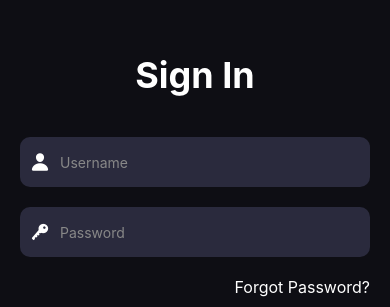
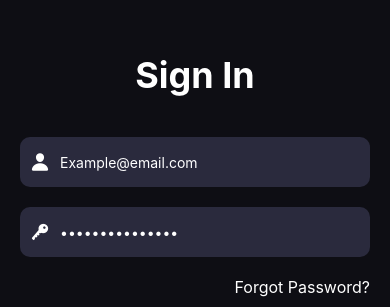
Before and after one commit to AatuTHu/shiny-chainsaw, a React Native app: screen / in a window 390 px wide. Shown: the part 110-417 px from the top of the page. Built offline with nearby package versions, Linux system fonts and the light colour scheme; no server answers.

Commit message:
Registeration page
Crated and styled the registeration page

```diff
--- a/App.js
+++ b/App.js
@@ -3,10 +3,9 @@ import { StyleSheet, View, Button } from 'react-native';
 import { auth } from './services/Firebase';
 import { useState, useEffect } from 'react';
 import Navigation from './services/Navigation'
-import Page1 from './examplePages/Page1'
-import Page2 from './examplePages/Page2'
+import AuthPage from './components/AuthPage';
+import RegisterPage from './components/RegisterPage'
 import Page3 from './examplePages/Page3'
-import AuthPage from './components/AuthPage';
 
 export default function App() {
 
@@ -46,7 +45,10 @@ export default function App() {
   )} */
 
     return (
-      <AuthPage/>
+      <Navigation setNavigate={setNavigate} navigate={navigate}>
+        <AuthPage setNavigate={setNavigate} />
+        <RegisterPage setNavigate={setNavigate} />
+      </Navigation>
     )
 }
 
--- a/components/AuthPage.js
+++ b/components/AuthPage.js
@@ -4,19 +4,10 @@ import React, {useState} from 'react'
 import Icon from '@expo/vector-icons/Ionicons'
 import { LinearGradient } from 'expo-linear-gradient';
 
-const AuthPage = () => {
+export default function AuthPage({ setNavigate }) {
 
   const [email, setEmail] = useState('Example@email.com')
   const [password, setPassword] = useState('ExamplePassword')
-
-  const onRegisterPress = () => {
-    const response = registerUser(email, password)
-    if( response === false) {
-      console.log("jotain error messagea")
-    } else {
-      console.log("Onnistuit")
-    }
-  }
 
   const onSignInPress = () => {
     const response = signInUser(email, password)
@@ -31,12 +22,13 @@ const AuthPage = () => {
     <View style={styles.container}>
     <Text style={styles.title}>Sign In</Text>
 
-    {/* Username Input */}
+    {/* Email Input */}
     <View style={styles.inputContainer}>
       <Icon name="person" size={20} color="#fff" style={styles.icon} />
       <TextInput
-        value={setEmail}
-        placeholder="Username"
+        value={email}
+        onChangeText={(text) => setEmail(text)}
+        placeholder="Email"
         placeholderTextColor="#888"
         style={styles.input}
       />
@@ -46,7 +38,8 @@ const AuthPage = () => {
     <View style={styles.inputContainer}>
       <Icon name="key" size={20} color="#fff" style={styles.icon} />
       <TextInput
-        value={setPassword}
+        value={password}
+        onChangeText={(text) => setPassword(text)}
         placeholder="Password"
         placeholderTextColor="#888"
         secureTextEntry
@@ -87,7 +80,7 @@ const AuthPage = () => {
     {/* Sign Up Section */}
     <View style={styles.signUpContainer}>
       <Text style={styles.signUpText}>Don't have an account?</Text>
-      <TouchableOpacity onPress={onRegisterPress} >
+      <TouchableOpacity onPress={() => setNavigate(1)} >
         <Text style={styles.signUpButtonText}>Sign Up</Text>
       </TouchableOpacity>
     </View>
@@ -191,5 +184,3 @@ const styles = StyleSheet.create({
     marginLeft: 5,
   },
 });
-
-export default AuthPage
--- /dev/null
+++ b/components/RegisterPage.js
@@ -0,0 +1,171 @@
+import React, { useState } from 'react';
+import { View, Text, TextInput, TouchableOpacity, StyleSheet, Alert } from 'react-native';
+import Ionicons from '@expo/vector-icons/Ionicons';
+import { LinearGradient } from 'expo-linear-gradient';
+import { registerUser, signInUser } from '../services/Firebase'
+
+
+export default function CreateAccountScreen({ setNavigate})  {
+
+    const [email, setEmail] = useState('')
+    const [password, setPassword] = useState('');
+    const [confirmPassword, setConfirmPassword] = useState('');
+
+// Function to handle registration with email validation
+    const handleRegister = () => {
+        // Email regex pattern for validation
+        const emailRegex = /^[^\s@]+@[^\s@]+\.[^\s@]+$/;
+
+        if (!emailRegex.test(email)) {
+        Alert.alert('Invalid Email', 'Please enter a valid email address.');
+        return;
+        }
+
+        if (password !== confirmPassword) {
+        Alert.alert('Password Mismatch', 'Passwords do not match!');
+        return;
+        }
+
+        if (password.length < 6) {
+        Alert.alert('Weak Password', 'Password should be at least 6 characters long.');
+        return;
+    }
+
+    // If all validations pass
+    Alert.alert('Success', 'Account created successfully!');
+    setNavigate(0); // Navigate back to the login page
+    };
+
+  return (
+    <View style={styles.container}>
+      <Text style={styles.title}>Create Account</Text>
+
+      {/* Email Input */}
+      <View style={styles.inputContainer}>
+        <Ionicons name="mail-outline" size={20} color="#fff" style={styles.icon} />
+        <TextInput
+          placeholder="Email"
+          placeholderTextColor="#888"
+          keyboardType="email-address"
+          value={email}
+          onChangeText={(text) => setEmail(text)}
+          style={styles.input}
+        />
+      </View>
+
+      {/* Password Input */}
+      <View style={styles.inputContainer}>
+        <Ionicons name="lock-closed-outline" size={20} color="#fff" style={styles.icon} />
+        <TextInput
+          placeholder="Password"
+          placeholderTextColor="#888"
+          secureTextEntry
+          style={styles.input}
+          value={password}
+          onChangeText={(text) => setPassword(text)}
+        />
+      </View>
+
+      {/* Confirm Password Input */}
+      <View style={styles.inputContainer}>
+        <Ionicons name="lock-closed-outline" size={20} color="#fff" style={styles.icon} />
+        <TextInput
+          placeholder="Confirm Password"
+          placeholderTextColor="#888"
+          secureTextEntry
+          style={styles.input}
+          value={confirmPassword}
+          onChangeText={(text) => setConfirmPassword(text)}
+        />
+      </View>
+
+      {/* Create Account Button */}
+      <TouchableOpacity onPress={handleRegister} style={styles.createAccountButton}>
+        <LinearGradient
+          colors={['#4a90e2', '#f5d76e']}
+          start={{ x: 0, y: 0 }}
+          end={{ x: 1, y: 0 }}
+          style={styles.gradientButton}
+        >
+          <Text style={styles.createAccountButtonText}>Create Account</Text>
+        </LinearGradient>
+      </TouchableOpacity>
+
+      {/* Link to Sign In */}
+      <View style={styles.signInLinkContainer}>
+        <Text style={styles.signInText}>Already have an account?</Text>
+        <TouchableOpacity onPress={() => setNavigate(0)} >
+          <Text style={styles.signInLink}>Sign In</Text>
+        </TouchableOpacity>
+      </View>
+    </View>
+  );
+};
+
+const styles = StyleSheet.create({
+  container: {
+    flex: 1,
+    backgroundColor: '#0e0e14',
+    paddingHorizontal: 20,
+    justifyContent: 'center',
+  },
+  title: {
+    fontSize: 36,
+    color: '#fff',
+    fontWeight: 'bold',
+    marginBottom: 40,
+    textAlign: 'center',
+  },
+  inputContainer: {
+    flexDirection: 'row',
+    alignItems: 'center',
+    backgroundColor: '#2a2a3d',
+    borderRadius: 10,
+    paddingHorizontal: 10,
+    marginBottom: 20,
+  },
+  icon: {
+    marginRight: 10,
+  },
+  input: {
+    flex: 1,
+    color: '#fff',
+    height: 50,
+  },
+  createAccountButton: {
+    width: '100%',
+    borderRadius: 25,
+    marginBottom: 20,
+    elevation: 5,
+    shadowColor: '#000',
+    shadowOffset: { width: 0, height: 2 },
+    shadowOpacity: 0.2,
+    shadowRadius: 4,
+  },
+  gradientButton: {
+    paddingVertical: 12,
+    borderRadius: 25,
+    alignItems: 'center',
+    justifyContent: 'center',
+  },
+  createAccountButtonText: {
+    color: '#fff',
+    fontSize: 20,
+    fontWeight: 'bold',
+  },
+  signInLinkContainer: {
+    flexDirection: 'row',
+    justifyContent: 'center',
+    marginTop: 20,
+  },
+  signInText: {
+    color: '#fff',
+    fontSize: 20,
+  },
+  signInLink: {
+    color: '#4caf50',
+    fontSize: 20,
+    fontWeight: 'bold',
+    marginLeft: 5,
+  },
+});
```
Also changed, not shown: components/asd.js (added).
